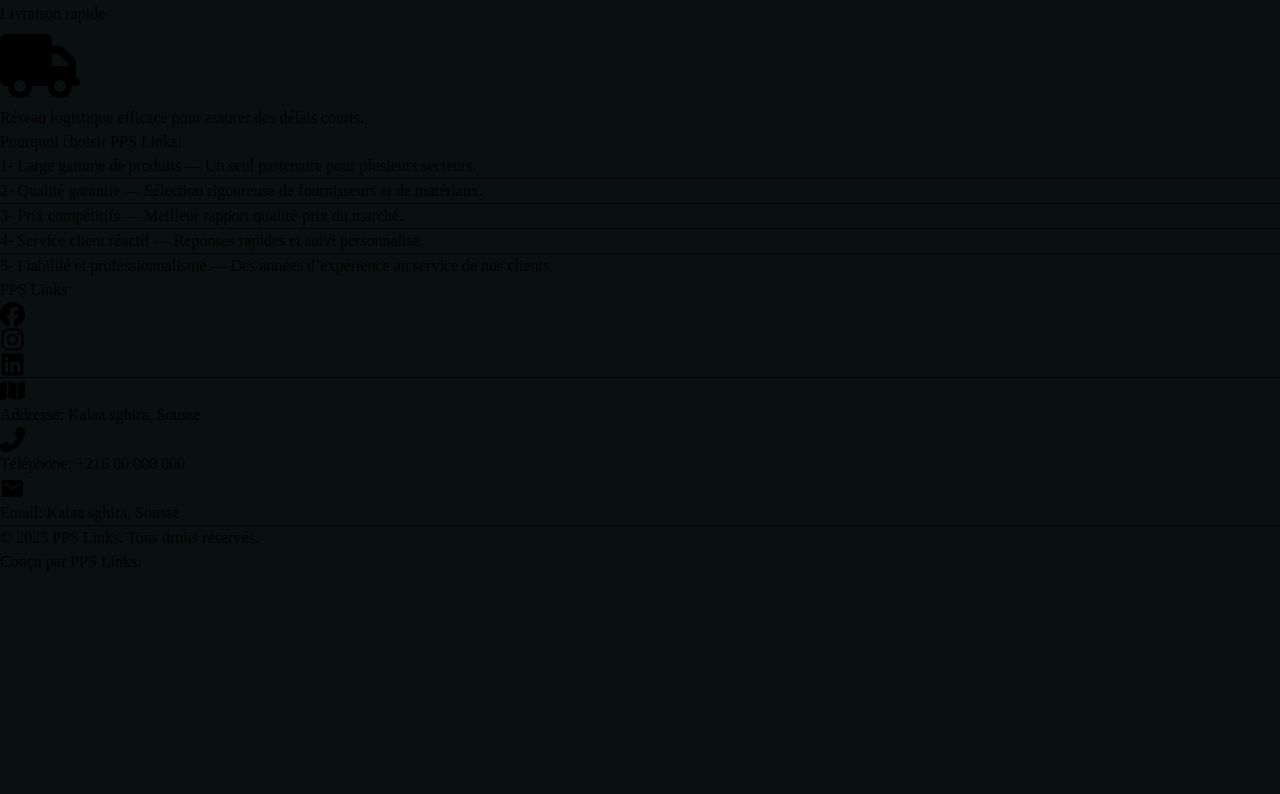
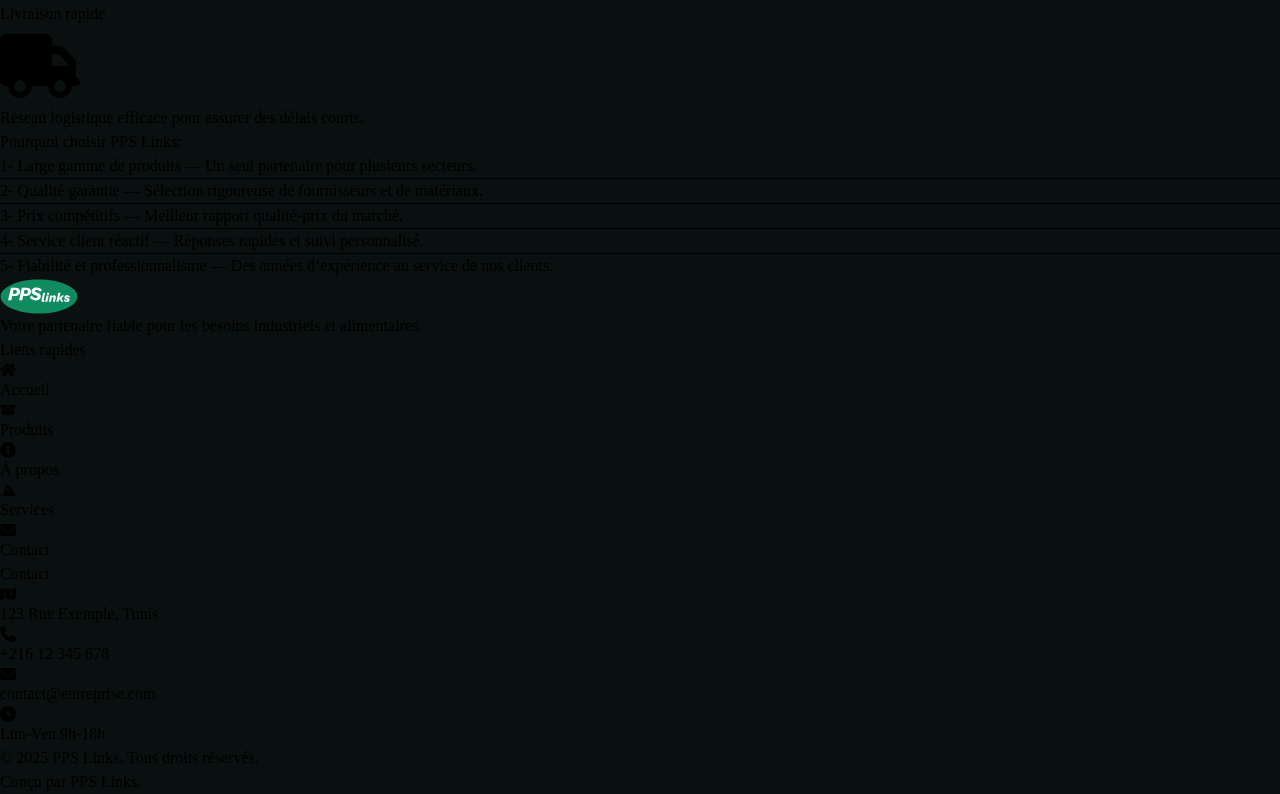
Before and after one commit to WissemJderi/pps-links-official-website, a React (Vite) app: page / in a window 1280 px wide. Shown: the part 1742-2536 px from the top of the page. Before the commit the page ends 2316 px from the top, so only its background shows below. Built offline with nearby package versions, Linux system fonts and the light colour scheme.

Commit message:
Redesign the footer

```diff
--- a/src/components/AboutUs.jsx
+++ b/src/components/AboutUs.jsx
@@ -4,7 +4,10 @@ import { motion } from "motion/react";
 const AboutUs = () => {
   const paragraphDifference = 0.5;
   return (
-    <div id="about-us" className="p-10 md:px-50 lg:px-80  flex flex-col gap-12">
+    <div
+      id="about-us"
+      className="my-20 p-10 md:px-50 lg:px-80  flex flex-col gap-12"
+    >
       <Title text={"A Propos De Nous"} />
       <section className="flex flex-col gap-3 text-gray-200 text-left sm:text-xl text-lg py-10">
         <motion.p
--- a/src/components/Footer.jsx
+++ b/src/components/Footer.jsx
@@ -1,73 +1,99 @@
-import { AiFillProduct } from "react-icons/ai";
 import {
-  FaFacebook,
-  FaInstagram,
-  FaLinkedin,
+  FaBoxOpen,
+  FaClock,
+  FaEnvelope,
   FaMap,
-  FaPhoneFlip,
+  FaPhone,
 } from "react-icons/fa6";
-import FooterInfo from "./utils/FooterInfo";
-import { MdEmail } from "react-icons/md";
-import HorizontalRule from "./utils/HorizontalRule";
+import Icon from "../assets/ppslinks.svg";
+import { FaHome, FaInfoCircle, FaServicestack } from "react-icons/fa";
 
 const Footer = () => {
   const currentYear = new Date().getFullYear();
   const iconSize = 25;
   return (
-    <footer
-      id="footer"
-      className="px-5 py-10 sm:px-100 sm:py-20 flex flex-col gap-10"
-    >
-      <h1 className="text-4xl text-white font-semibold text-center">
-        PPS Links
-      </h1>
-
-      <section className="flex flex-col gap-8">
-        <div className="flex flex-col text-[#D9D9D9] text-xl gap-2">
-          <div className="flex flex-row justify-around py-4">
-            <p className="cursor-pointer">
-              <FaFacebook size={25} />
+    <div className="bg-neutral-900 text-neutral-300 px-6 sm:px-12 lg:px-20 py-12 sm:py-16">
+      <footer
+        id="footer"
+        className="px-6 sm:px-12 lg:px-20 py-12 sm:py-16 grid grid-cols-1 sm:grid-cols-2 lg:grid-cols-3 gap-10 text-neutral-300 bg-neutral-900"
+      >
+        <div>
+          <img
+            src={Icon}
+            className="w-30 h-30 self-center"
+            alt="PPS Links Logo"
+          />
+          <p
+            className="text-neutral-400 leading-relaxed
+"
+          >
+            Votre partenaire fiable pour les besoins industriels et
+            alimentaires.
+          </p>
+        </div>
+        <section>
+          <h1 className="text-lg font-semibold text-white mb-4">
+            Liens rapides
+          </h1>
+          <div className="flex flex-col space-y-2">
+            <p className="flex items-center gap-2 text-neutral-400 hover:text-white transition-colors duration-200 cursor-pointer">
+              <span>
+                <FaHome />
+              </span>
+              Accueil
+            </p>
+            <p className="flex items-center gap-2 text-neutral-400 hover:text-white transition-colors duration-200 cursor-pointer">
+              <span>
+                <FaBoxOpen />
+              </span>
+              Produits
+            </p>
+            <p className="flex items-center gap-2 text-neutral-400 hover:text-white transition-colors duration-200 cursor-pointer">
+              <span>
+                <FaInfoCircle />
+              </span>
+              À propos
+            </p>
+            <p className="flex items-center gap-2 text-neutral-400 hover:text-white transition-colors duration-200 cursor-pointer">
+              <span>
+                <FaServicestack />
+              </span>
+              Services
+            </p>
+            <p className="flex items-center gap-2 text-neutral-400 hover:text-white transition-colors duration-200 cursor-pointer">
+              <span>
+                <FaEnvelope />
+              </span>
+              Contact
+            </p>
+          </div>
+        </section>
+        <section>
+          <h1 className="text-lg font-semibold text-white mb-4">Contact</h1>
+          <section className="flex flex-col space-y-2">
+            <p className="flex items-center gap-2 text-neutral-400 hover:text-white transition-colors duration-200 cursor-pointer">
+              <FaMap /> 123 Rue Exemple, Tunis
+            </p>
+            <p className="flex items-center gap-2 text-neutral-400 hover:text-white transition-colors duration-200 cursor-pointer">
+              <FaPhone /> +216 12 345 678
             </p>
 
-            <p className="cursor-pointer">
-              <FaInstagram size={25} />
+            <p className="flex items-center gap-2 text-neutral-400 hover:text-white transition-colors duration-200 cursor-pointer">
+              <FaEnvelope /> contact@entreprise.com
             </p>
 
-            <p className="cursor-pointer">
-              <FaLinkedin size={25} />
+            <p className="flex items-center gap-2 text-neutral-400 hover:text-white transition-colors duration-200 cursor-pointer">
+              <FaClock /> Lun-Ven 9h-18h
             </p>
-          </div>
-
-          <HorizontalRule />
-        </div>
-
-        <div className="flex flex-col text-[#D9D9D9] text-lg gap-10 items-center">
-          <FooterInfo
-            label={"Addresse"}
-            info={"Kalaa sghira, Sousse"}
-            icon={<FaMap size={iconSize} />}
-          />
-          <FooterInfo
-            label={"Téléphone"}
-            info={"+216 00 000 000"}
-            icon={<FaPhoneFlip size={iconSize} />}
-          />
-          <FooterInfo
-            label={"Email"}
-            info={"Kalaa sghira, Sousse"}
-            icon={<MdEmail size={iconSize} />}
-          />
-        </div>
-        <hr
-          className={`w-full font-bold border-t rounded-4xl border-gray-400 my-2 self-center`}
-        />
-      </section>
-
-      <section className="text-[#D9D9D9] text-xs text-center">
+          </section>
+        </section>
+      </footer>
+      <div className="border-t border-neutral-800 mt-10 pt-6 text-center text-neutral-500 text-sm"></div>
+      <section className="text-[#D9D9D9] text-sm text-center">
         <p>© {currentYear} PPS Links. Tous droits réservés.</p>
         <p>Conçu par PPS Links.</p>
       </section>
-    </footer>
+    </div>
   );
 };
 
--- a/src/components/Navbar.jsx
+++ b/src/components/Navbar.jsx
@@ -11,7 +11,7 @@ const Navbar = () => {
           transition: { duration: 1 },
         }}
         src={Icon}
-        alt="Logo"
+        alt="PPS Links Logo"
         className="w-40 h-30 self-center"
       />
       <div className="flex flex-row gap-4 sm:justify-around justify-center">
--- a/src/components/Products.jsx
+++ b/src/components/Products.jsx
@@ -5,7 +5,7 @@ const Products = () => {
   return (
     <div
       id="products"
-      className=" md:px-50 lg:px-60 flex flex-col sm:flex- gap-12"
+      className="my-20 md:px-50 lg:px-60 flex flex-col sm:flex- gap-12"
     >
       <Title text={"Nos catégories de produits"} />
       <ProductsNavbar />
--- a/src/components/Services.jsx
+++ b/src/components/Services.jsx
@@ -14,7 +14,10 @@ const Services = () => {
     );
   });
   return (
-    <div id="services" className="p-10 md:px-50 lg:px-60 flex flex-col gap-12">
+    <div
+      id="services"
+      className="my-20 p-10 md:px-50 lg:px-60 flex flex-col gap-12"
+    >
       <Title text={"Nos services"} />
       <ul className="flex flex-col gap-12">{serviceList}</ul>
     </div>
--- a/src/components/WhyChooseUs.jsx
+++ b/src/components/WhyChooseUs.jsx
@@ -14,7 +14,7 @@ const WhyChooseUs = () => {
     );
   });
   return (
-    <div className="flex flex-col gap-12">
+    <div className="flex flex-col gap-12 mt-20">
       <Title text="Pourquoi choisir PPS Links" />
       <section className="flex flex-col gap-3 text-black text-center font-medium bg-[#D9D9D9] py-15 px-5">
         {companyAdvList}
--- a/src/components/utils/ProductsNavbar.jsx
+++ b/src/components/utils/ProductsNavbar.jsx
@@ -18,8 +18,7 @@ const ProductsNavbar = () => {
   const linkStyle = "cursor-pointer py-3 px-6";
 
   return (
-    <div>
-      {/* NAVBAR */}
+    <div className="flex flex-col gap-5">
       <div className="border-b-2 border-[#0b5e41]">
         <motion.ul
           layout
--- a/src/components/utils/ServiceCard.jsx
+++ b/src/components/utils/ServiceCard.jsx
@@ -5,7 +5,7 @@ const ServiceCard = ({ title, icon: Icon, description }) => {
         {title}
       </h1>
       <Icon size="80" />
-      <p className="text-sm font-medium">{description}</p>
+      <p className="text-sm font-medium text-center">{description}</p>
     </div>
   );
 };
--- a/src/index.css
+++ b/src/index.css
@@ -2,6 +2,3 @@
 body {
   background-color: #09100f;
 }
-body::-webkit-scrollbar {
-  display: none;
-}
```
